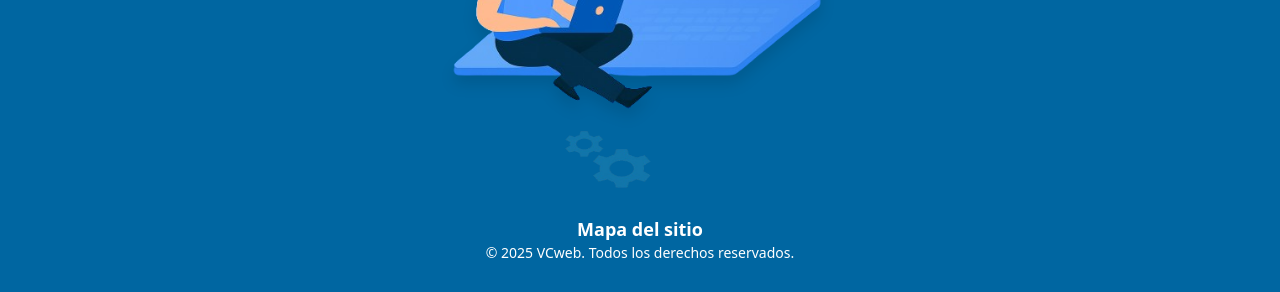
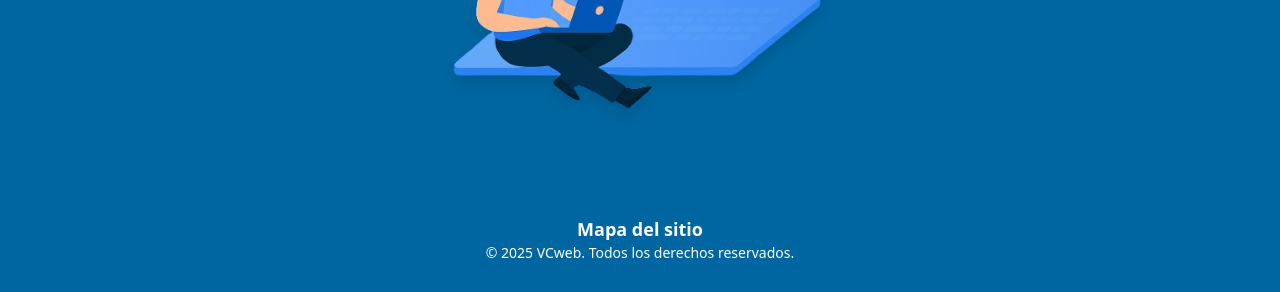
Before and after one commit to MarcoCastr0/VCweb-Front, a React (Vite) app: page / in a window 1280 px wide. Shown: the part 506-798 px from the top of the page. Built offline with nearby package versions, Linux system fonts and the light colour scheme; no server answers.

Commit message:
delete rueda

```diff
--- a/src/pages/Home.tsx
+++ b/src/pages/Home.tsx
@@ -59,14 +59,6 @@ const Home = () => {
           Conecta, crea y gestiona tus proyectos digitales.
         </p>
 
-        {/* Imagen decorativa: role="presentation" */}
-        <img
-          src="/rueda.png"
-          alt=""
-          role="presentation"
-          className="w-44 h-44 opacity-80 absolute left-[40%] top-[80%] pointer-events-none select-none"
-        />
-
         <img
           src="/login.png"
           alt="Ilustración de personas colaborando digitalmente"
```
Also changed, not shown: public/rueda.png (deleted).
